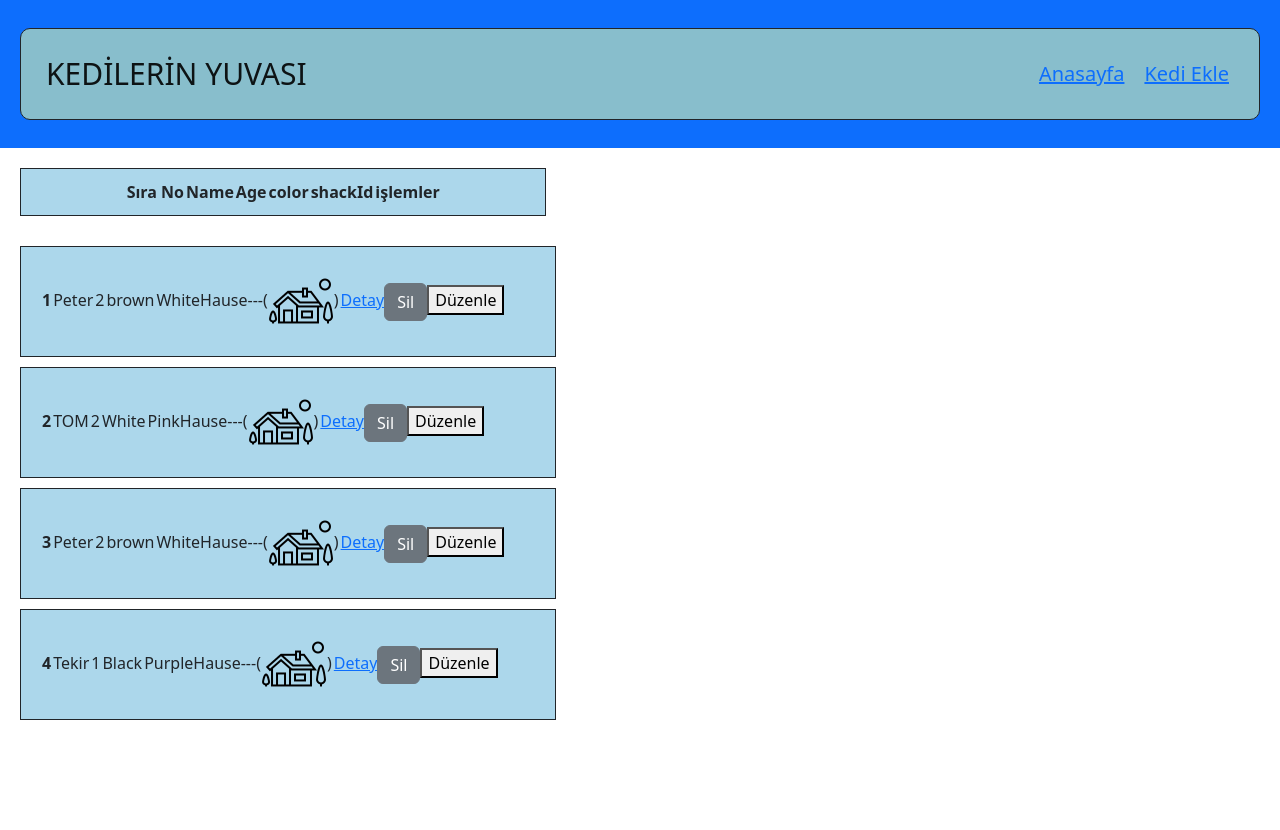
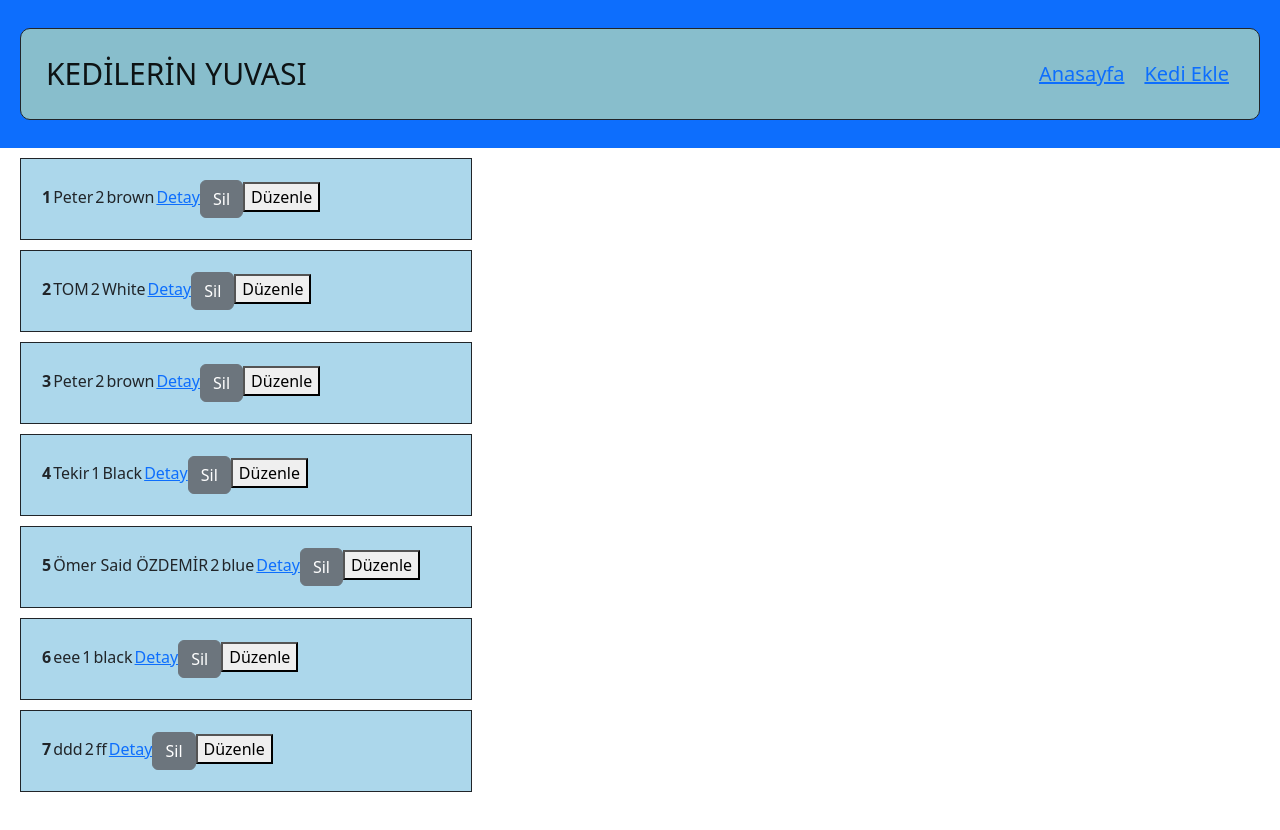
Before and after one commit to 35kartal35/cats-Shacks, a React (Create React App) app: page / in a window 1280 px wide. Shown: the top 830 px of the page. Built offline with nearby package versions, Linux system fonts and the light colour scheme; data requests are answered from the project's data file.

Commit message:
Add-Cat-Okey

```diff
--- a/db.json
+++ b/db.json
@@ -27,6 +27,27 @@
       "age": "1",
       "color": "Black",
       "shackId": "2"
+    },
+    {
+      "id": "1676579109276",
+      "name": "Ömer Said ÖZDEMİR",
+      "age": "2",
+      "color": "blue",
+      "shackId": "2"
+    },
+    {
+      "id": "1676720996688",
+      "name": "eee",
+      "age": "1",
+      "color": "black",
+      "shackId": "1"
+    },
+    {
+      "id": "1676721369031",
+      "name": "ddd",
+      "age": "2",
+      "color": "ff",
+      "shackId": "3"
     }
   ],
   "Shacks": [
--- a/src/Page/AddCats.js
+++ b/src/Page/AddCats.js
@@ -20,7 +20,7 @@ const AddCats = () => {
     });
 
     const handleSubmit = (event) => {
-        event.preventdefault();
+        event.preventDefault();
         console.log(myNewCat);
         /*validation*/
         if (myNewCat.name === "" || myNewCat.age === "" || myNewCat.color === "" || myNewCat.shackId === "") {
@@ -39,7 +39,7 @@ const AddCats = () => {
             navigate("/")
         })
         .catch((err)=>{});
-    }
+    };
 
     return (
         <div>
@@ -63,7 +63,7 @@ const AddCats = () => {
                     className="form-label">
                     Kedimizin Yaşı</label>
                 <input
-                    type="text"
+                    type="number"
                     className="form-control"
                     id="age"
                     placeholder="Yaşı: 3"
@@ -83,7 +83,7 @@ const AddCats = () => {
                     className="form-label">
                     Kedimizin Kulübesi</label>
                 <input
-                    type="text"
+                    type="number"
                     className="form-control"
                     id="shackId"
                     placeholder="Kulübesi : 2"
--- a/src/component/ListCats.js
+++ b/src/component/ListCats.js
@@ -6,63 +6,54 @@ import api from "../api/api"
 import urls from "../api/urls"
 import { useDispatch } from "react-redux";
 import ActionTypes from "../redux/Action/ActionTypes";
-import shackicon from "../assets/shack1.png"
+
 import { Link } from "react-router-dom";
 
-const ListCats=()=> {
+
+const ListCats = () => {
 
   const dispatch = useDispatch()
   const { catsState } = useSelector((state) => state);
-    const {shacksState} = useSelector((state)=> state);
 
-    console.log("Shacks", shacksState)
-    console.log("cats", catsState)
 
-    const deletecats = (id) =>{
-      dispatch({type:ActionTypes.catsAction.DELETE_CAT_START});
+
+  const deletecats = (id) => {
+    dispatch({ type: ActionTypes.catsAction.DELETE_CAT_START });
     api.delete(`${urls.Cats}/${id}`)
-      .then((res)=>
-      {
-        dispatch({type:ActionTypes.catsAction.DELETE_CAT_SUCCESS,
-          payload:id,
+      .then((res) => {
+        dispatch({
+          type: ActionTypes.catsAction.DELETE_CAT_SUCCESS,
+          payload: id,
         });
       })
 
-      .catch(err=>{
-        dispatch({type:ActionTypes.catsAction.DELETE_CAT_FAİL,
-          payload:"Silme İşlemi esnasında bir hata oluştu.",});
+      .catch(err => {
+        dispatch({
+          type: ActionTypes.catsAction.DELETE_CAT_FAİL,
+          payload: "Silme İşlemi esnasında bir hata oluştu.",
+        });
       });
   };
 
-    return(
+  return (
     <div classname="container my-5">
       <table classname="liste">
-  <thead className="baslık">
-    <tr>
-      <th className="bas" scope="col">Sıra No</th>
-      <th className="bas" scope="col">Name</th>
-      <th className="bas" scope="col">Age</th>
-      <th className="bas" scope="col">color</th>
-      <th className="bas" scope="col">shackId</th>
-      <th className="bas" scope="col">işlemler</th>
-    </tr>
-  </thead>
+
         <tbody>
-    {catsState.cats.map((cat, index)=>{
-      const myShacks= shacksState.shacks.find(
-        (item)=>item.id === cat.id
-      );
-      return(
+          {catsState.cats.map((cat, index) => {
+
+            return (
               <div className="liste" >
                 <tr key={cat.id}>
-        <th scope="row">{index+1}</th>
+                  <th scope="row">{index + 1}</th>
                   <td>{cat.name}</td>
                   <td>{cat.age}</td>
                   <td>{cat.color}</td>
-        <td>{myShacks.name}---(<img src={shackicon}/>)</td>
+
                   <td>
                     <Link to={`/cat-detay/${cat.id}`}>Detay</Link>
-            <button onClick= {()=>deletecats(cat.id)} className="btn btn-secondary">Sil</button>
+                    <button onClick={() =>    deletecats(cat.id)}
+                    className="btn btn-secondary">Sil</button>
                     <button classname="btn btn-success">Düzenle</button>
                   </td>
                 </tr>
@@ -75,6 +66,8 @@ const ListCats=()=> {
 
         </tbody>
       </table>
+
+
     </div>
   )
 }
```
Also changed, not shown: src/component/customModal.js (added, +38 -0 lines). Lines whose indentation alone changed are shown as unchanged.
